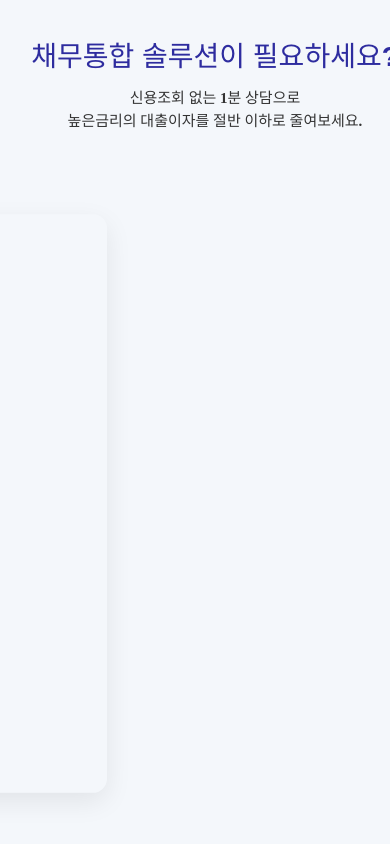
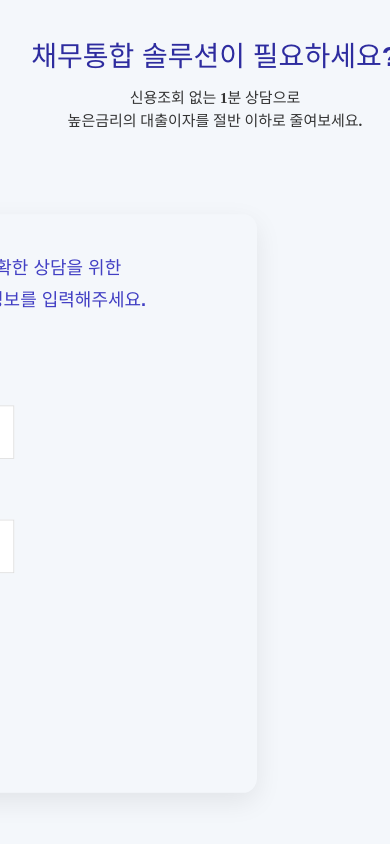
Before and after one commit to tara794600-bot/ziwon, a React (Vite) app: page / in a window 390 px wide. Shown: the part 3128-3972 px from the top of the page. Built offline with nearby package versions, Linux system fonts and the light colour scheme.

Commit message:
Update App.css

```diff
--- a/src/App.css
+++ b/src/App.css
@@ -854,7 +854,7 @@ padding-top: 25px;
     max-width: 360px;
     scale: calc(0.9);
   position: relative;
-right: 350px;
+right: 200px;
 
 
   }
```
